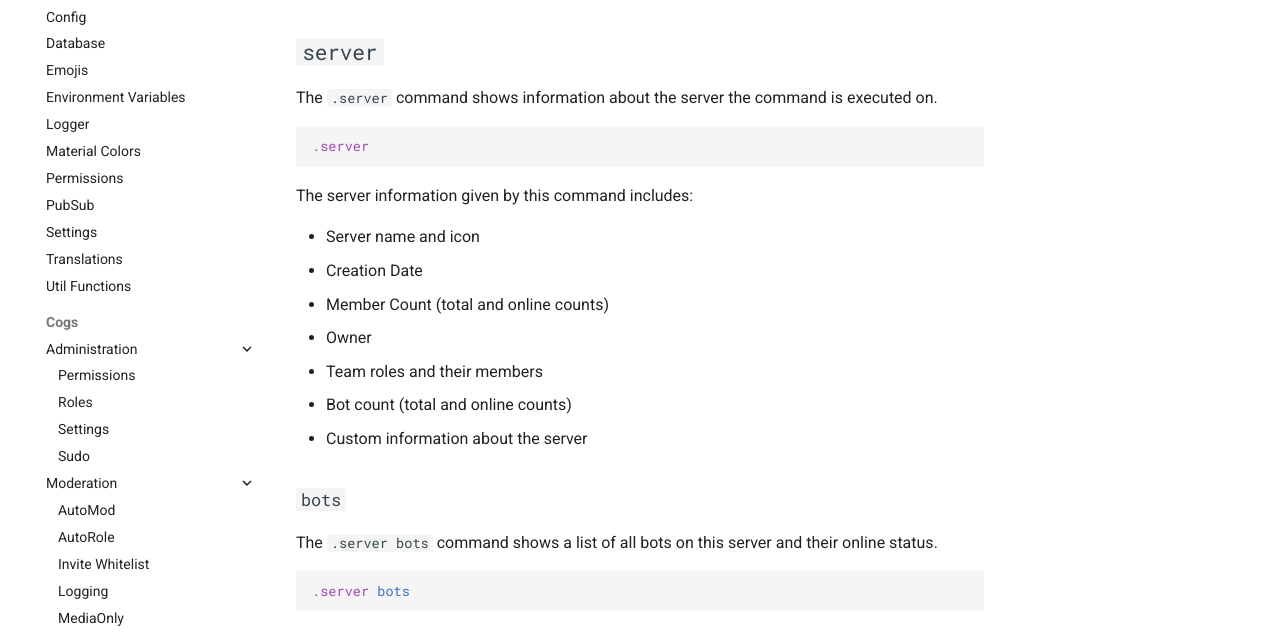
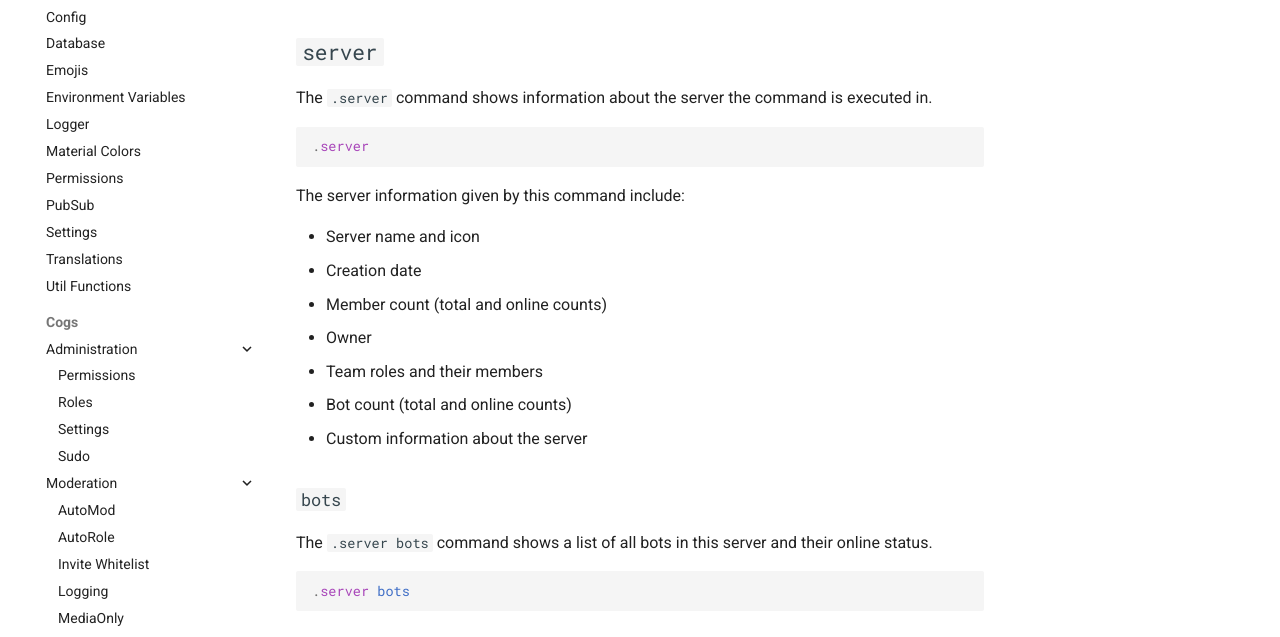
Before and after one commit to PyDrocsid/documentation, an MkDocs documentation site: the page built from docs/cogs/information/server_info.md, in a window 1280 px wide. Shown: the part 211-848 px from the top of the page. Built offline with MkDocs 1.6.1 and Material for MkDocs 9.7.7, drawn with Linux system fonts in a browser that asks for light colours; comment, search, counter and statistics services are not loaded.

Commit message:
Apply suggestions from code review
Co-authored-by: Anorak <32487760+4norak@users.noreply.github.com>

````diff
--- a/docs/cogs/information/server_info.md
+++ b/docs/cogs/information/server_info.md
@@ -3,17 +3,17 @@
 This cog contains some commands to show information about the guild and its bots.
 
 ## `server`
-The `.server` command shows information about the server the command is executed on.
+The `.server` command shows information about the server the command is executed in.
 
 ```css
 .server
 ```
 
-The server information given by this command includes:
+The server information given by this command include:
 
 - Server name and icon
-- Creation Date
-- Member Count (total and online counts)
+- Creation date
+- Member count (total and online counts)
 - Owner
 - Team roles and their members
 - Bot count (total and online counts)
@@ -21,7 +21,7 @@ The server information given by this command includes:
 
 
 ### `bots`
-The `.server bots` command shows a list of all bots on this server and their online status.
+The `.server bots` command shows a list of all bots in this server and their online status.
 
 ```css
 .server bots
````
